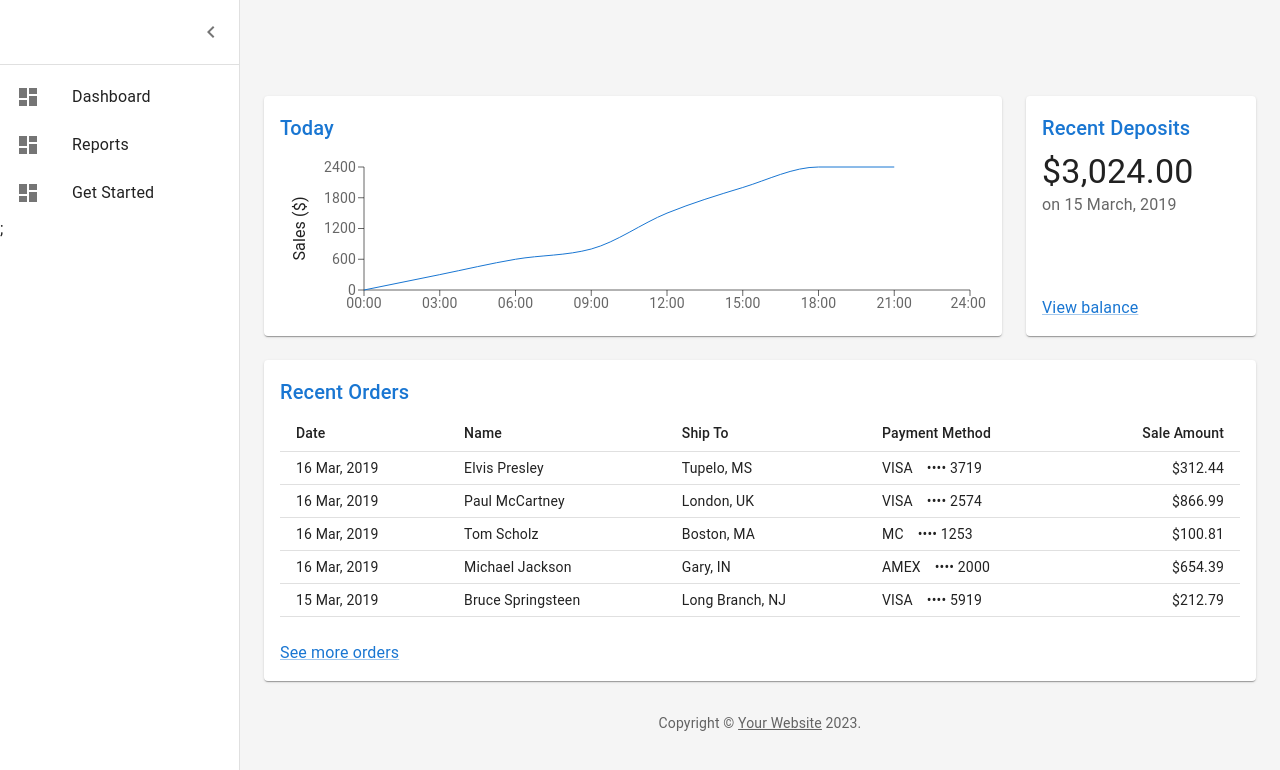
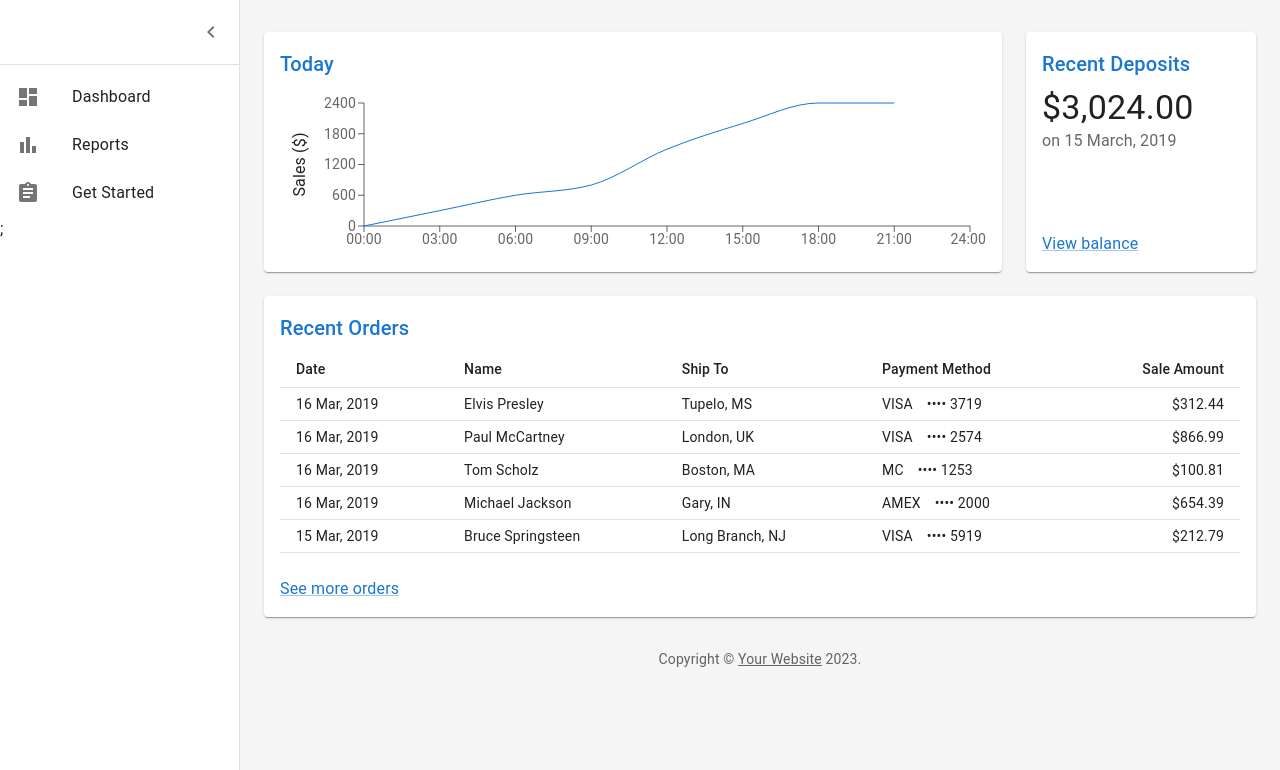
Before and after one commit to sumanth448/client-master, a React (Create React App) app: page /dashboard in a window 1280 px wide. Shown: the top 770 px of the page. Built offline with nearby package versions, Linux system fonts and the light colour scheme.

Commit message:
react-router-dom setup

```diff
--- a/package.json
+++ b/package.json
@@ -42,7 +42,7 @@
     "yup": "0.29.3"
   },
   "scripts": {
-    "start": " PORT=6251 && react-scripts start",
+    "start": "set PORT=6251 && react-scripts start",
     "build": "react-scripts build",
     "test": "react-scripts test",
     "eject": "react-scripts eject"
--- a/src/App.js
+++ b/src/App.js
@@ -3,7 +3,10 @@ import React, { useRef } from 'react';
 import { Typography } from '@mui/material';
 import { GlobalLoader } from './components/common/GlobalLoader';
 import { ToastMessageWrapper } from './components/common/ToastMessageWrapper';
-import Dashboard from './components/Dashboard';
+import ApplicationRoutes from './components/common/routes';
+import Box from "@mui/material/Box";
+import CssBaseline from "@mui/material/CssBaseline";
+import SideNavBar from './components/common/SideNavBar';
 
 export const loaderContext = React.createContext((show) => {
   console.log(show)
@@ -59,11 +62,14 @@ export const App = () => {
   return (
     <loaderContext.Provider value={toggleLoader}>
       <toastContext.Provider value={renderToast}>
+      <Box sx={{ display: "flex" }}>
+        <CssBaseline />
+        <SideNavBar/>
         <ToastMessageWrapper
           state={toastState}
           setState={setToastState}
         />
-        <Dashboard/>
+        <ApplicationRoutes/>
         <Typography
           component="div"
           id="loader_wrapper"
@@ -71,6 +77,8 @@ export const App = () => {
         >
           <GlobalLoader />
         </Typography>
+        </Box>
+
       </toastContext.Provider>
     </loaderContext.Provider>
   );
--- a/src/components/Dashboard.jsx
+++ b/src/components/Dashboard.jsx
@@ -1,139 +1,41 @@
-import * as React from 'react';
-import { styled, createTheme, ThemeProvider } from '@mui/material/styles';
-import CssBaseline from '@mui/material/CssBaseline';
-import MuiDrawer from '@mui/material/Drawer';
-import Box from '@mui/material/Box';
-import MuiAppBar from '@mui/material/AppBar';
-import Toolbar from '@mui/material/Toolbar';
-import List from '@mui/material/List';
-import Typography from '@mui/material/Typography';
-import Divider from '@mui/material/Divider';
-import IconButton from '@mui/material/IconButton';
-import Badge from '@mui/material/Badge';
-import Container from '@mui/material/Container';
-import Grid from '@mui/material/Grid';
-import Paper from '@mui/material/Paper';
-import Link from '@mui/material/Link';
-import MenuIcon from '@mui/icons-material/Menu';
-import ChevronLeftIcon from '@mui/icons-material/ChevronLeft';
-import NotificationsIcon from '@mui/icons-material/Notifications';
-import { mainListItems } from './listItems';
-import Chart from './Chart';
-import Deposits from './Deposits';
-import Orders from './Orders';
+import * as React from "react";
+import Typography from "@mui/material/Typography";
+import Grid from "@mui/material/Grid";
+import Paper from "@mui/material/Paper";
+import Link from "@mui/material/Link";
+import Chart from "./Chart";
+import Deposits from "./Deposits";
+import Orders from "./Orders";
 
 function Copyright(props) {
   return (
-        <Typography variant="body2" color="text.secondary" align="center" {...props}>
-            {'Copyright © '}
+    <Typography
+      variant="body2"
+      color="text.secondary"
+      align="center"
+      {...props}
+    >
+      {"Copyright © "}
       <Link color="inherit" href="https://mui.com/">
         Your Website
-            </Link>{' '}
+      </Link>{" "}
       {new Date().getFullYear()}
-            {'.'}
+      {"."}
     </Typography>
   );
 }
 
-const drawerWidth = 240;
-
-const AppBar = styled(MuiAppBar, {
-    shouldForwardProp: (prop) => prop !== 'open',
-})(({ theme, open }) => ({
-    zIndex: theme.zIndex.drawer + 1,
-    transition: theme.transitions.create(['width', 'margin'], {
-        easing: theme.transitions.easing.sharp,
-        duration: theme.transitions.duration.leavingScreen,
-    }),
-    ...(open && {
-        marginLeft: drawerWidth,
-        width: `calc(100% - ${drawerWidth}px)`,
-        transition: theme.transitions.create(['width', 'margin'], {
-            easing: theme.transitions.easing.sharp,
-            duration: theme.transitions.duration.enteringScreen,
-        }),
-    }),
-}));
-
-const Drawer = styled(MuiDrawer, { shouldForwardProp: (prop) => prop !== 'open' })(
-    ({ theme, open }) => ({
-        '& .MuiDrawer-paper': {
-            position: 'relative',
-            whiteSpace: 'nowrap',
-            width: drawerWidth,
-            transition: theme.transitions.create('width', {
-                easing: theme.transitions.easing.sharp,
-                duration: theme.transitions.duration.enteringScreen,
-            }),
-            boxSizing: 'border-box',
-            ...(!open && {
-                overflowX: 'hidden',
-                transition: theme.transitions.create('width', {
-                    easing: theme.transitions.easing.sharp,
-                    duration: theme.transitions.duration.leavingScreen,
-                }),
-                width: theme.spacing(7),
-                [theme.breakpoints.up('sm')]: {
-                    width: theme.spacing(9),
-                },
-            }),
-        },
-    }),
-);
-
-// TODO remove, this demo shouldn't need to reset the theme.
-const defaultTheme = createTheme();
-
 export default function Dashboard() {
-    const [open, setOpen] = React.useState(true);
-    const toggleDrawer = () => {
-        setOpen(!open);
-    };
-
   return (
-        <ThemeProvider theme={defaultTheme}>
-            <Box sx={{ display: 'flex' }}>
-                <CssBaseline />
-                <Drawer variant="permanent" open={open}>
-                    <Toolbar
-                        sx={{
-                            display: 'flex',
-                            alignItems: 'center',
-                            justifyContent: 'flex-end',
-                            px: [1],
-                        }}
-                    >
-                        <IconButton onClick={toggleDrawer}>
-                            <ChevronLeftIcon />
-                        </IconButton>
-                    </Toolbar>
-                    <Divider />
-                    <List component="nav">
-                        {mainListItems}
-                    </List>
-                </Drawer>
-                <Box
-                    component="main"
-                    sx={{
-                        backgroundColor: (theme) =>
-                            theme.palette.mode === 'light'
-                                ? theme.palette.grey[100]
-                                : theme.palette.grey[900],
-                        flexGrow: 1,
-                        height: '100vh',
-                        overflow: 'auto',
-                    }}
-                >
-                    <Toolbar />
-                    <Container maxWidth="lg" sx={{ mt: 4, mb: 4 }}>
+    <>
       <Grid container spacing={3}>
         {/* Chart */}
         <Grid item xs={12} md={8} lg={9}>
           <Paper
             sx={{
               p: 2,
-                                        display: 'flex',
-                                        flexDirection: 'column',
+              display: "flex",
+              flexDirection: "column",
               height: 240,
             }}
           >
@@ -145,8 +47,8 @@ export default function Dashboard() {
           <Paper
             sx={{
               p: 2,
-                                        display: 'flex',
-                                        flexDirection: 'column',
+              display: "flex",
+              flexDirection: "column",
               height: 240,
             }}
           >
@@ -155,15 +57,12 @@ export default function Dashboard() {
         </Grid>
         {/* Recent Orders */}
         <Grid item xs={12}>
-                                <Paper sx={{ p: 2, display: 'flex', flexDirection: 'column' }}>
+          <Paper sx={{ p: 2, display: "flex", flexDirection: "column" }}>
             <Orders />
           </Paper>
         </Grid>
       </Grid>
       <Copyright sx={{ pt: 4 }} />
-                    </Container>
-                </Box>
-            </Box>
-        </ThemeProvider>
+    </>
   );
 }
--- /dev/null
+++ b/src/components/common/SideNavBar.jsx
@@ -0,0 +1,84 @@
+import * as React from "react";
+import { styled } from "@mui/material/styles";
+import MuiDrawer from "@mui/material/Drawer";
+import MuiAppBar from "@mui/material/AppBar";
+import Toolbar from "@mui/material/Toolbar";
+import List from "@mui/material/List";
+import Divider from "@mui/material/Divider";
+import IconButton from "@mui/material/IconButton";
+import ChevronLeftIcon from "@mui/icons-material/ChevronLeft";
+import MainListItems from "../listItems";
+
+const drawerWidth = 240;
+
+const AppBar = styled(MuiAppBar, {
+  shouldForwardProp: (prop) => prop !== "open",
+})(({ theme, open }) => ({
+  zIndex: theme.zIndex.drawer + 1,
+  transition: theme.transitions.create(["width", "margin"], {
+    easing: theme.transitions.easing.sharp,
+    duration: theme.transitions.duration.leavingScreen,
+  }),
+  ...(open && {
+    marginLeft: drawerWidth,
+    width: `calc(100% - ${drawerWidth}px)`,
+    transition: theme.transitions.create(["width", "margin"], {
+      easing: theme.transitions.easing.sharp,
+      duration: theme.transitions.duration.enteringScreen,
+    }),
+  }),
+}));
+
+const Drawer = styled(MuiDrawer, {
+  shouldForwardProp: (prop) => prop !== "open",
+})(({ theme, open }) => ({
+  "& .MuiDrawer-paper": {
+    position: "relative",
+    whiteSpace: "nowrap",
+    width: drawerWidth,
+    transition: theme.transitions.create("width", {
+      easing: theme.transitions.easing.sharp,
+      duration: theme.transitions.duration.enteringScreen,
+    }),
+    boxSizing: "border-box",
+    ...(!open && {
+      overflowX: "hidden",
+      transition: theme.transitions.create("width", {
+        easing: theme.transitions.easing.sharp,
+        duration: theme.transitions.duration.leavingScreen,
+      }),
+      width: theme.spacing(7),
+      [theme.breakpoints.up("sm")]: {
+        width: theme.spacing(9),
+      },
+    }),
+  },
+}));
+
+export default function SideNavBar() {
+  const [open, setOpen] = React.useState(true);
+  const toggleDrawer = () => {
+    setOpen(!open);
+  };
+
+  return (
+    <Drawer variant="permanent" open={open}>
+      <Toolbar
+        sx={{
+          display: "flex",
+          alignItems: "center",
+          justifyContent: "flex-end",
+          px: [1],
+        }}
+      >
+        <IconButton onClick={toggleDrawer}>
+          <ChevronLeftIcon />
+        </IconButton>
+      </Toolbar>
+      <Divider />
+      <List component="nav">
+        <MainListItems />
+      </List>
+    </Drawer>
+  );
+}
--- a/src/components/common/routes.jsx
+++ b/src/components/common/routes.jsx
@@ -1,12 +1,33 @@
-import * as React from 'react';
-import Typography from '@mui/material/Typography';
+import * as React from "react";
+import { Routes, Route, Navigate } from "react-router-dom";
+import { MENU_ITEMS } from "../../constants/constant";
+import Box from "@mui/material/Box";
+import Container from "@mui/material/Container";
 
-function Routes(props) {
-    return (
-        <Typography component="h2" variant="h6" color="primary" gutterBottom>
-            {props.children}
-        </Typography>
-    );
+function ApplicationRoutes(props) {
+  return (
+    <Box
+      component="main"
+      sx={{
+        backgroundColor: (theme) =>
+          theme.palette.mode === "light"
+            ? theme.palette.grey[100]
+            : theme.palette.grey[900],
+        flexGrow: 1,
+        height: "100vh",
+        overflow: "auto",
+      }}
+    >
+      <Container maxWidth="lg" sx={{ mt: 4, mb: 4 }}>
+        <Routes>
+          {MENU_ITEMS.map((ele) => (
+            <Route path={ele.path} element={ele.component} />
+          ))}
+          <Route path="*" element={<Navigate to="/dashboard" replace />} />
+        </Routes>
+      </Container>
+    </Box>
+  );
 }
 
-export default Routes;
+export default ApplicationRoutes;
--- a/src/components/listItems.jsx
+++ b/src/components/listItems.jsx
@@ -1,31 +1,23 @@
-import * as React from 'react';
-import ListItemButton from '@mui/material/ListItemButton';
-import ListItemIcon from '@mui/material/ListItemIcon';
-import ListItemText from '@mui/material/ListItemText';
-import ListSubheader from '@mui/material/ListSubheader';
-import DashboardIcon from '@mui/icons-material/Dashboard';
-import ShoppingCartIcon from '@mui/icons-material/ShoppingCart';
-import PeopleIcon from '@mui/icons-material/People';
-import BarChartIcon from '@mui/icons-material/BarChart';
-import LayersIcon from '@mui/icons-material/Layers';
-import AssignmentIcon from '@mui/icons-material/Assignment';
+import * as React from "react";
+import ListItemButton from "@mui/material/ListItemButton";
+import ListItemIcon from "@mui/material/ListItemIcon";
+import ListItemText from "@mui/material/ListItemText";
+import { MENU_ITEMS } from "../constants/constant";
+import { useNavigate } from "react-router-dom";
 
-const items = [
-    {name : 'Dashboard', icon: <DashboardIcon />, path: '/dashboard'},
-    {name : 'Reports', icon: <DashboardIcon />, path: '/reports'},
-    {name : 'Get Started', icon: <DashboardIcon />, path: '/get_started'}
+function MainListItems() {
+  const navigate = useNavigate();
+  return (
+    <React.Fragment>
+      {MENU_ITEMS.map((element) => (
+        <ListItemButton onClick={() => navigate(element.path)}>
+          <ListItemIcon>{element.icon}</ListItemIcon>
+          <ListItemText primary={element.name} />
+        </ListItemButton>
+      ))}
+      ;
+    </React.Fragment>
+  );
+}
 
-];
-
-export const mainListItems = (
-    <React.Fragment>
-        {items.map(element => (
-            <ListItemButton onClick={() => alert(element.path)}>
-                <ListItemIcon>
-                    {element.icon}
-                </ListItemIcon>
-                <ListItemText primary={element.name} />
-            </ListItemButton>
-        ))};
-    </React.Fragment>
-);
+export default MainListItems;
--- /dev/null
+++ b/src/constants/constant.js
@@ -0,0 +1,10 @@
+import DashboardIcon from '@mui/icons-material/Dashboard';
+import BarChartIcon from '@mui/icons-material/BarChart';
+import AssignmentIcon from '@mui/icons-material/Assignment';
+import Dashboard from '../components/Dashboard';
+
+export const MENU_ITEMS = [
+    {name : 'Dashboard', icon: <DashboardIcon />, path: '/dashboard', component: <Dashboard/>},
+    {name : 'Reports', icon: <BarChartIcon />, path: '/reports' , component: <h1>hello world 1</h1>},
+    {name : 'Get Started', icon: <AssignmentIcon />, path: '/get_started', component: <h1>hello world 11111</h1>}
+];
--- a/src/index.js
+++ b/src/index.js
@@ -1,11 +1,14 @@
-import React from 'react';
-import ReactDOM from 'react-dom';
-import './index.css';
-import { App } from './App';
+import React from "react";
+import ReactDOM from "react-dom";
+import "./index.css";
+import { App } from "./App";
+import { BrowserRouter as Router } from "react-router-dom";
 
 ReactDOM.render(
   <React.StrictMode>
-    <App />
+    <Router>
+      <App />
+    </Router>
   </React.StrictMode>,
-  document.getElementById('root')
+  document.getElementById("root")
 );
```
Lines whose indentation alone changed are shown as unchanged.
